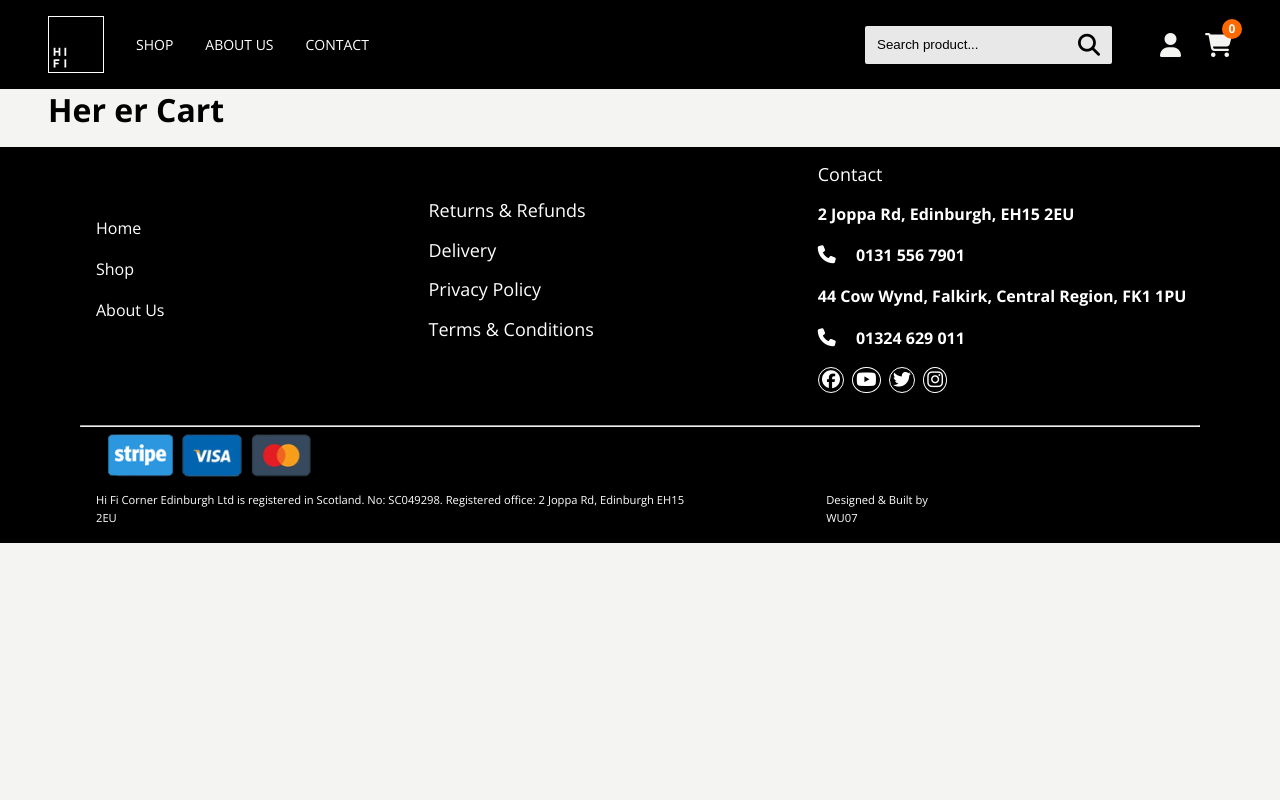
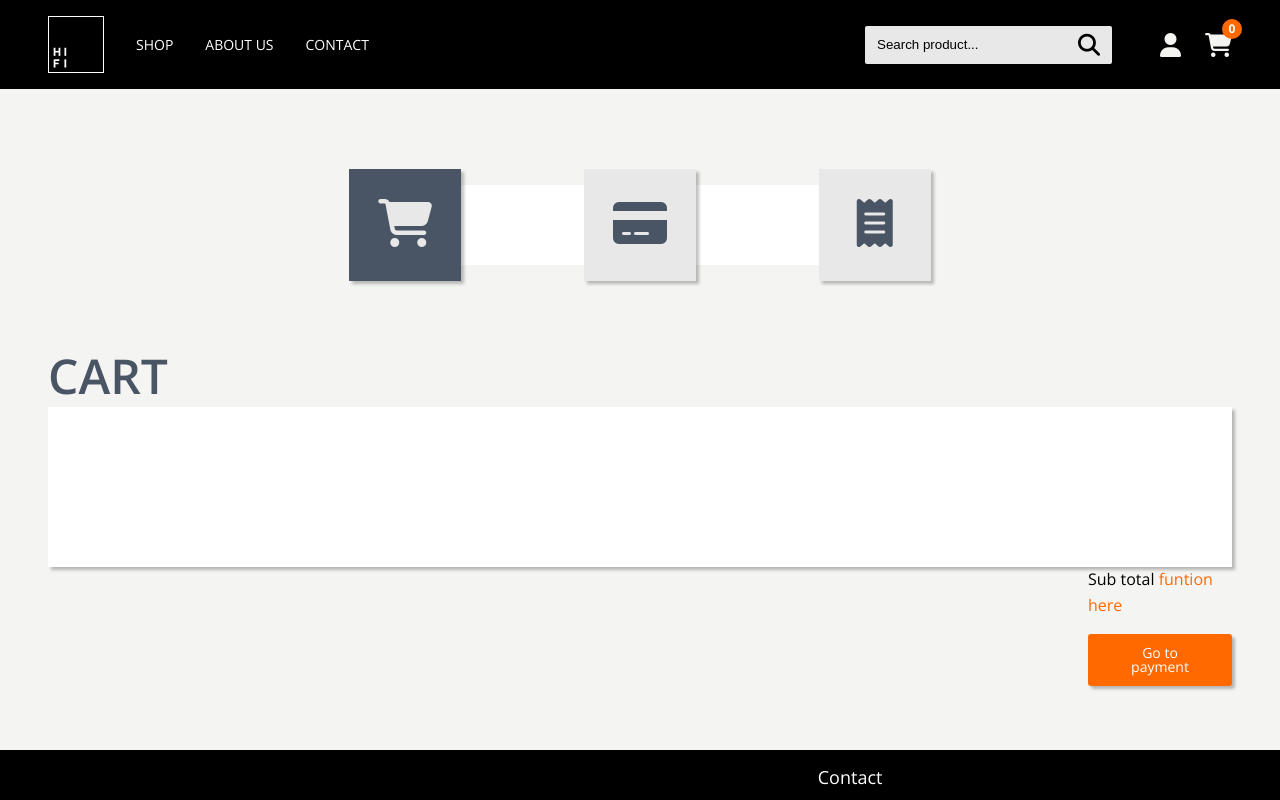
Before and after one commit to rts-cmk-wu08/the-big-bad-wolf, a React (Create React App) app: page /cart in a window 1280 px wide. Shown: the top 800 px of the page. Built offline with nearby package versions, Linux system fonts and the light colour scheme.

Commit message:
cart layout done, klar til functionalitet

```diff
--- a/src/pages/Cart.js
+++ b/src/pages/Cart.js
@@ -1,11 +1,27 @@
+import "./cart.scss"
+
+
 const Cart = () => {
 
     return (
 
         <>
+        <section className="cart__icons">
+            <div className="cart icon shadow"><i className="fa-solid fa-cart-shopping cart-widget__icon"></i></div>
+            <div className="card icon shadow"><i class="fa-solid fa-credit-card"></i></div>
+            <div className="bill icon shadow"><i class="fa-solid fa-receipt"></i></div>
+            <div className="grey--line"></div>
+        </section>
+        <h1 className="page-header__title">Cart</h1>
 
-            <h1>Her er Cart</h1>
+        <section className="cart__items">
+            <article className="cart__item shadow"></article>
 
+            <div className="cart__items--btn">
+                <p>Sub total <span className="orange">funtion here</span></p>
+                <button className="btn shadow">Go to payment</button>
+            </div>
+        </section>
         </>
 
      );
--- /dev/null
+++ b/src/pages/cart.scss
@@ -0,0 +1,43 @@
+
+.cart__icons {
+    display: flex;
+    justify-content: space-around;
+    font-size: 3rem;
+    padding: 5rem 15rem 0 15rem;
+
+}
+.cart__items--btn {
+   padding-left: 65rem;
+}
+.icon {
+    height: 7rem;
+    width: 7rem;
+    text-align: center;
+}
+.cart {
+    background-color: #495464;
+    color: #E8E8E8;
+}
+.card, .bill {
+    background-color: #E8E8E8;
+    color: #495464;
+}
+.cart, .bill {
+    padding-top: 1rem;
+}
+.grey--line {
+    background-color: white;
+    width: 30rem;
+    height: 5rem;
+    margin-top: 1rem;
+    position: absolute;
+    z-index: -10;
+}
+
+
+//items
+.cart__item {
+    background-color: white;
+    height: 10rem;
+    width: 100%;
+}
```
